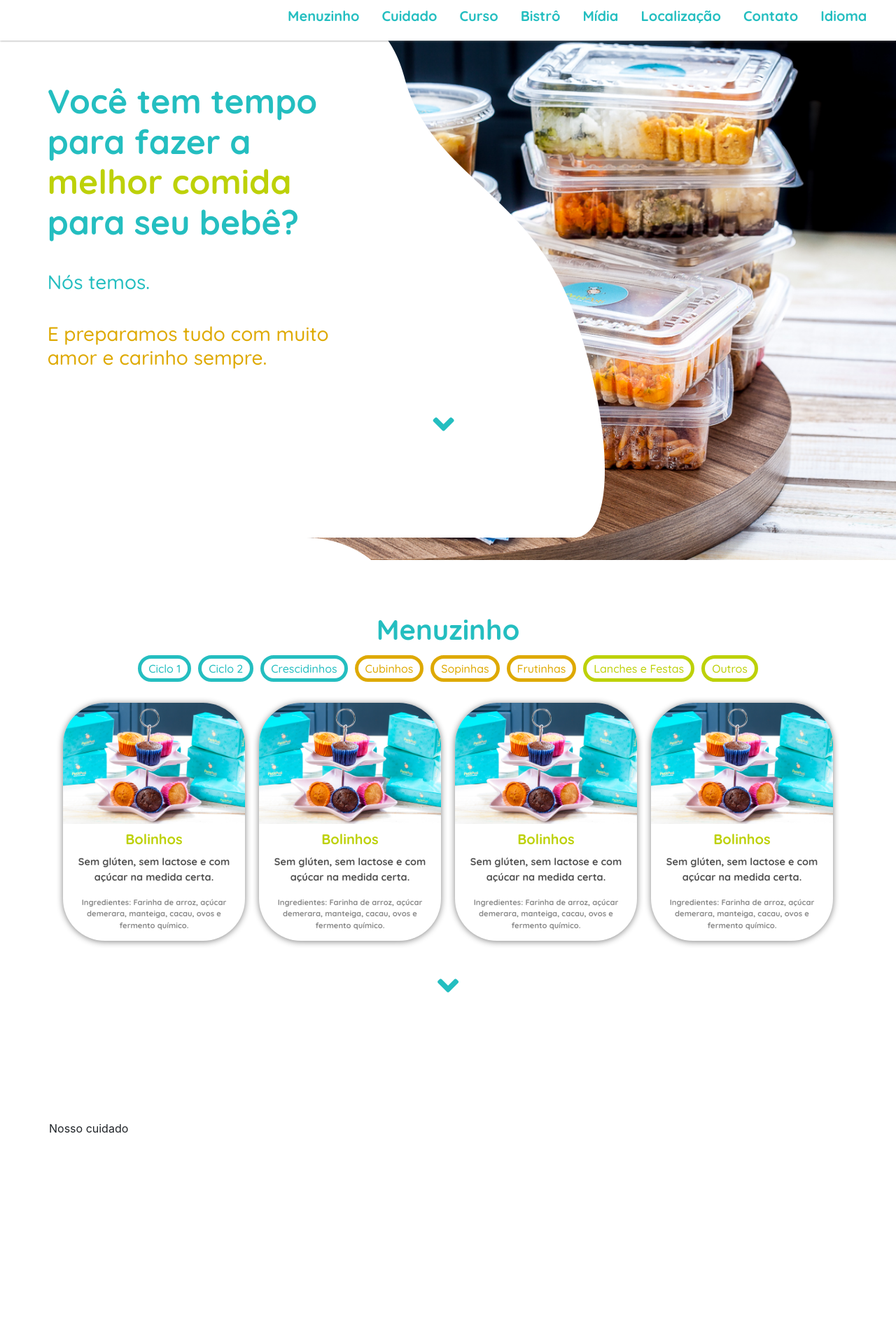
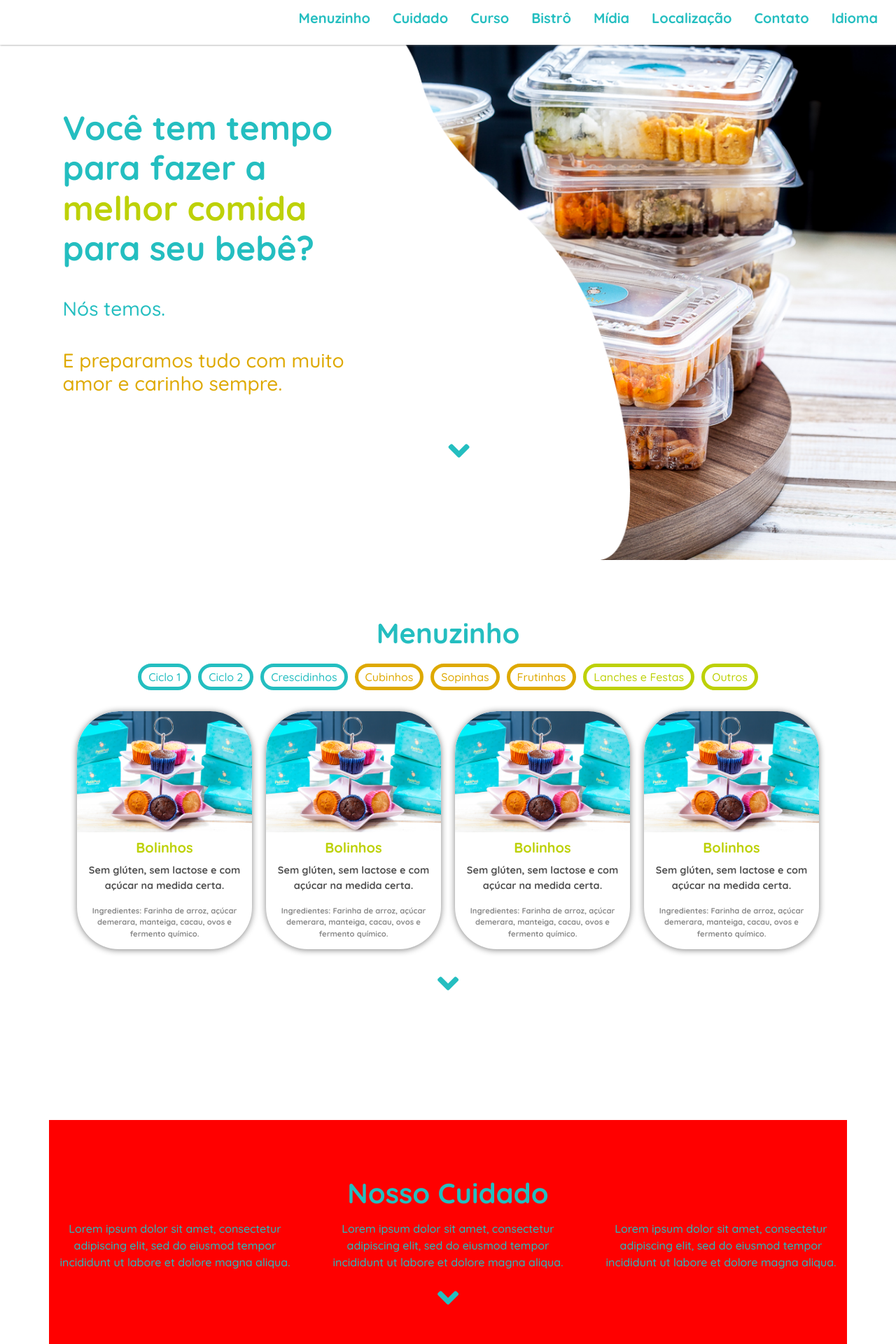
Before and after one commit to Babixg/estagio-petit, a PHP site: page / in a window 1280 px wide. Shown: the top 1920 px of the page at 70% size. Run offline with PHP 8.4, Linux system fonts and the light colour scheme; some libraries are stand-ins or nearby versions.

Commit message:
#vemMedicina!

```diff
--- a/Site/assets/css/index.css
+++ b/Site/assets/css/index.css
@@ -16,6 +16,22 @@ body, head {
 		color: #24bec0;
 		margin-top: 15px;
 	}
+
+	.titulo-h1 {
+		font-family: 'Quicksand', sans-serif;
+		font-weight: bold;
+		color: #24bec0;
+		margin: 80px 0px 15px 0px;
+	}
+
+	.sec-site {
+		font-family: 'Quicksand', sans-serif;
+		color: #24bec0;
+		width: 100%;
+		height: 100vh;
+		text-align: center;
+	}
+
 /*Navbar*/
 	.nav {
 			font-family: 'Quicksand', sans-serif;
@@ -23,8 +39,8 @@ body, head {
 			font-size: 1.25rem;
 			color: #24bec0;
 			width: 100%;
-			height: 7.2vh;
-			padding: 0% 2%;
+			height: 8vh;
+			padding: 3px 10px;
 			background-color: white;
 		    box-shadow: 0px 0px 3px grey;
 			z-index: 10;
@@ -40,9 +56,11 @@ body, head {
 
 /*Início*/
 	#bg {
-		background-image: url(assets/img/bg_index.png);
+		-webkit-background-size: cover;
+   		background-size: cover;
+   		background-repeat: no-repeat;
 		height: 100vh;
-		width: 75.5%;
+		width: 100%;
 		position: absolute;
 		z-index: 5;
 	}
@@ -84,20 +102,8 @@ body, head {
 
 /*Menuzinho*/
 	#menuzinho {
-		font-family: 'Quicksand', sans-serif;
-		color: #24bec0;
-		width: 100%;
-		height: 100vh;
-		text-align: center;
 		/*background-color: red;*/
 	}
-
-		#menuzinho h1 {
-			font-family: 'Quicksand', sans-serif;
-			font-weight: bold;
-			color: #24bec0;
-			margin-top: 75px;
-		}
 
 	/*Botões/Filtros*/
 		.btn-menuzinho {
@@ -141,21 +147,22 @@ body, head {
 				}
 
 	/*Itens*/
-		.item {
-			width: 260px;
+		.m-item {
+			width: 250px;
 			height: 340px;
 			padding: 15px;
-			margin: 25px 10px;
+			margin: 25px 10px 10px 10px;
 			border-radius: 60px;
 			box-shadow: 0px 1px 10px grey;
+			overflow: hidden;
 		}
-			.item img {
+			.m-item img {
 				width: 260px;
 				margin: -15px -15px 0px -15px;
 				border-radius: 60px 60px 0px 0px;
 			}
 
-			.item h5 {
+			.m-item h5 {
 				font-weight: bold;
 				color: #bdd108;
 				margin: 10px;
@@ -173,6 +180,12 @@ body, head {
 				color: #8b8b8b;
 			}
 
-		.item i {
-			font-size:
-		}
+/*Nosso Cuidado*/
+	#cuidado {
+		font-family: 'Quicksand', sans-serif;
+		color: #24bec0;
+		width: 100%;
+		height: 100vh;
+		text-align: center;
+		background-color: red;
+	}
--- a/Site/index.html
+++ b/Site/index.html
@@ -1,15 +1,15 @@
 <html>
 	<head>
 		<meta charset="utf-8">
-		<meta name="viewport" content="width=device-width, initial-scale=1">
+		<meta name="viewport" content="width=device-width, initial-scale=1, shrink-to-fit=no">
+		<meta http-equiv="X-UA-Compatible" content="ie=edge">
 		<title>Petit Poti</title>
+		<!--Style-->
 		<link rel="stylesheet" href="assets/css/index.css">
 		<link rel="stylesheet" href="assets/css/bootstrap.min.css">
+		<!--Fonts-->
+		<link href="https://fonts.googleapis.com/css?family=Quicksand:500,700" rel="stylesheet">
 		<link rel="stylesheet" href="https://use.fontawesome.com/releases/v5.6.3/css/all.css" integrity="sha384-UHRtZLI+pbxtHCWp1t77Bi1L4ZtiqrqD80Kn4Z8NTSRyMA2Fd33n5dQ8lWUE00s/" crossorigin="anonymous">
-		<link href="https://fonts.googleapis.com/css?family=Quicksand:500,700" rel="stylesheet">
-		<script src="https://code.jquery.com/jquery-3.3.1.slim.min.js" integrity="sha384-q8i/X+965DzO0rT7abK41JStQIAqVgRVzpbzo5smXKp4YfRvH+8abtTE1Pi6jizo" crossorigin="anonymous"></script>
-		<script src="https://cdnjs.cloudflare.com/ajax/libs/popper.js/1.14.3/umd/popper.min.js" integrity="sha384-ZMP7rVo3mIykV+2+9J3UJ46jBk0WLaUAdn689aCwoqbBJiSnjAK/l8WvCWPIPm49" crossorigin="anonymous"></script>
-		<script src="https://stackpath.bootstrapcdn.com/bootstrap/4.1.3/js/bootstrap.min.js" integrity="sha384-ChfqqxuZUCnJSK3+MXmPNIyE6ZbWh2IMqE241rYiqJxyMiZ6OW/JmZQ5stwEULTy" crossorigin="anonymous"></script>
 	</head>
 	<body>
 		<!--Nav-->
@@ -25,7 +25,7 @@
 		</nav>
 
 		<!--Texto inicial e forma-->
-		<div id="bg" style="background-image: url(assets/img/bg_index.png); position: absolute;">
+		<div id="bg" style="background-image: url(assets/img/bg.png);">
 			<div id="texto-inicial">
 				<h1> Você tem tempo <br> para fazer a <br> <span style="color:#bdd108;">melhor comida </span> <br> para seu bebê?</h1>
 				<h3> Nós temos. </h3>
@@ -59,8 +59,8 @@
 		<div class="container">
 			<!--Menuzinho-->
 			<div class="row">
-				<div id="menuzinho" class="tab-pane" role="tabpanel" aria-labelledby="menuzinho-tab">
-					<h1> Menuzinho </h1>
+				<section id="menuzinho" class="sec-site">
+					<h1 class="titulo-h1"> Menuzinho </h1>
 					<!--Botões-->
 					<div class="row justify-content-center">
 						<button type="button" class="btn-menuzinho azul">Ciclo 1</button>
@@ -75,35 +75,35 @@
 
 					<!--Itens-->
 					<div class="row justify-content-center">
-						<div class="item">
+						<div class="m-item">
 							<img src="assets/img/bolinhos.jpg">
 							<h5> Bolinhos </h5>
 							<p class="item-desc"> Sem glúten, sem lactose e com açúcar na medida certa. </p>
 							<p class="item-m-desc"> Ingredientes: Farinha de arroz, açúcar demerara, manteiga, cacau, ovos e fermento químico. </p>
 						</div>
 
-						<div class="item">
+						<div class="m-item">
 							<img src="assets/img/bolinhos.jpg">
 							<h5> Bolinhos </h5>
 							<p class="item-desc"> Sem glúten, sem lactose e com açúcar na medida certa. </p>
 							<p class="item-m-desc"> Ingredientes: Farinha de arroz, açúcar demerara, manteiga, cacau, ovos e fermento químico. </p>
 						</div>
 
-						<div class="item">
+						<div class="m-item">
 							<img src="assets/img/bolinhos.jpg">
 							<h5> Bolinhos </h5>
 							<p class="item-desc"> Sem glúten, sem lactose e com açúcar na medida certa. </p>
 							<p class="item-m-desc"> Ingredientes: Farinha de arroz, açúcar demerara, manteiga, cacau, ovos e fermento químico. </p>
 						</div>
 
-						<div class="item">
+						<div class="m-item">
 							<img src="assets/img/bolinhos.jpg">
 							<h5> Bolinhos </h5>
 							<p class="item-desc"> Sem glúten, sem lactose e com açúcar na medida certa. </p>
 							<p class="item-m-desc"> Ingredientes: Farinha de arroz, açúcar demerara, manteiga, cacau, ovos e fermento químico. </p>
 						</div>
 
-						<!--<div class="item">
+						<!--<div class="m-item">
 							<img src="assets/img/bolinhos.jpg">
 							<h5> Bolinhos </h5>
 							<p class="item-desc"> Sem glúten, sem lactose e com açúcar na medida certa. </p>
@@ -112,22 +112,33 @@
 					</div>
 
 					<i class="fas fa-angle-down"></i>
+				</section>
 			</div>
 		</div>
 
+		<div class="container">
 			<!--Nosso Cuidado-->
-			<div class="row" style="height: 500px;">
-				<div class="tab-pane" id="cuidado" role="tabpanel" aria-labelledby="cuidado-tab">
-					Nosso cuidado
+			<div class="row">
+				<section id="cuidado" class="sec-site">
+					<h1 class="titulo-h1"> Nosso Cuidado </h1>
+					<div class="row justify-content-center">
+						<div class="col-4">
+							Lorem ipsum dolor sit amet, consectetur adipiscing elit, sed do eiusmod tempor incididunt ut labore et dolore magna aliqua.
+						</div>
+
+						<div class="col-4">
+							Lorem ipsum dolor sit amet, consectetur adipiscing elit, sed do eiusmod tempor incididunt ut labore et dolore magna aliqua.
+						</div>
+
+						<div class="col-4">
+							Lorem ipsum dolor sit amet, consectetur adipiscing elit, sed do eiusmod tempor incididunt ut labore et dolore magna aliqua.
 						</div>
 					</div>
 
-			<!--Bistro-->
-			<div class="row" style="height: 500px;">
-				<div class="tab-pane" id="bistro" role="tabpanel" aria-labelledby="bistro-tab">
-					Bistrôzaaao
+					<i class="fas fa-angle-down""></i>
+				</section>
 			</div>
-			</div>
+
 		</div>
 	</body>
 </html>
```
Also changed, not shown: Site/assets/img/bg.png (renamed from Site/assets/img/bg_index.png), Site/assets/img/petitpoti.PNG (added), Site/assets/img/petitpoti_v2.PNG (added). Lines whose indentation alone changed are shown as unchanged.
